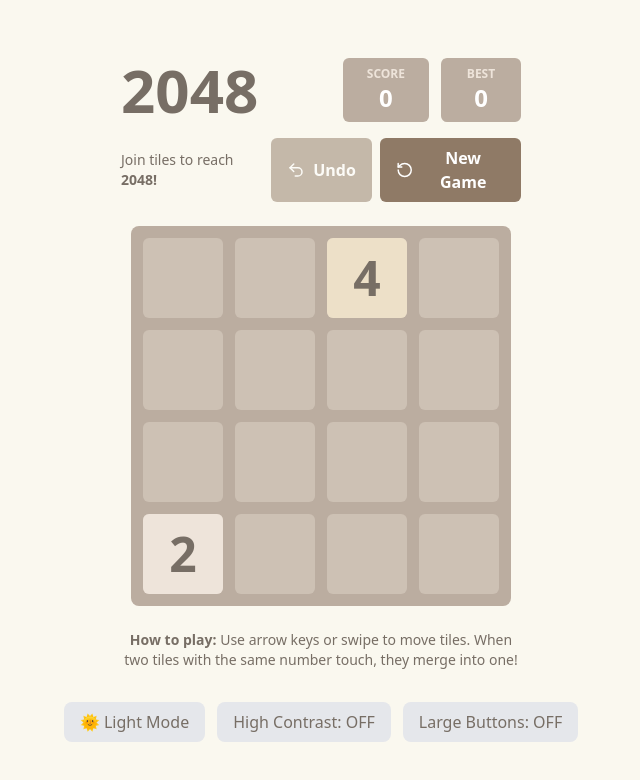
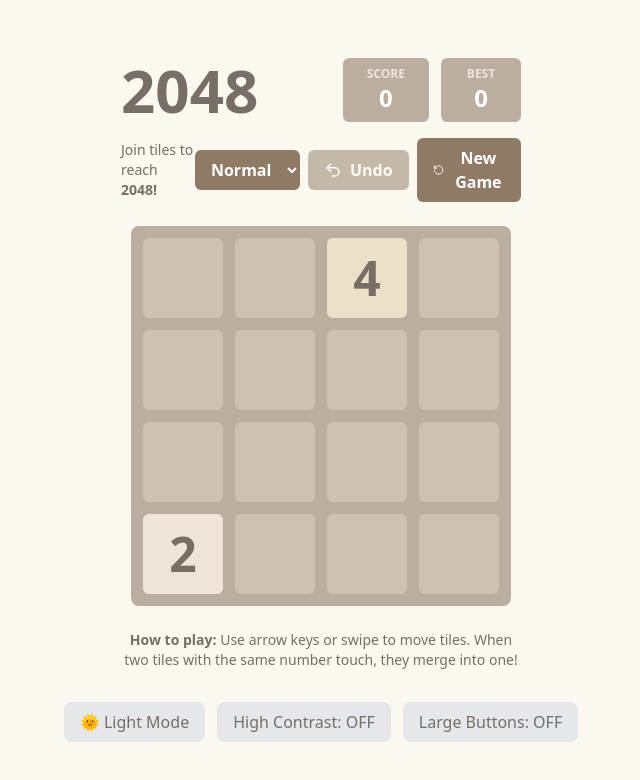
Before and after one commit to vinisha1014/two-zero-four-eight, a React (Vite) app: page / in a window 1280 px wide. Shown: the top 780 px of the page, without its empty margins (319-959 px from the left). Built offline with nearby package versions, Linux system fonts and the light colour scheme.

Commit message:
Added animation speed control and improved theme styling

```diff
--- a/src/components/Header.tsx
+++ b/src/components/Header.tsx
@@ -1,11 +1,31 @@
 import { RotateCcw, Undo2 } from 'lucide-react';
 import { useGame } from '../context/GameContext';
+import { useState, useEffect } from 'react';
 
 /**
  * Header component displays score, best score, and control buttons
  */
 const Header = () => {
   const { score, bestScore, restart, undo, canUndo } = useGame();
+  const [speed, setSpeed] = useState<'normal' | 'fast' | 'off'>(
+    (localStorage.getItem('animationSpeed') as 'normal' | 'fast' | 'off') || 'normal'
+  );
+
+  useEffect(() => {
+    // Apply the CSS variable for tile animation speed
+    const speedMap: Record<typeof speed, string> = {
+      normal: '150ms',
+      fast: '75ms',
+      off: '0ms',
+    };
+    document.documentElement.style.setProperty('--tile-speed', speedMap[speed]);
+  }, [speed]);
+
+  const handleSpeedChange = (value: 'normal' | 'fast' | 'off') => {
+    setSpeed(value);
+    localStorage.setItem('animationSpeed', value);
+    window.dispatchEvent(new CustomEvent('animationSpeedChange', { detail: value }));
+  };
 
   return (
     <div className="w-full max-w-[400px] mb-6">
@@ -21,7 +41,19 @@
         <p className="text-[#776e65] text-sm">
           Join tiles to reach <strong>2048!</strong>
         </p>
-        <div className="flex gap-2">
+        <div className="flex gap-2 items-center">
+          <select
+            value={speed}
+            onChange={(e) => handleSpeedChange(e.target.value as 'normal' | 'fast' | 'off')}
+            className="px-3 py-2 bg-[#8f7a66] text-white rounded-md font-semibold
+                       hover:bg-[#9f8a76] transition-colors cursor-pointer focus:outline-none"
+            title="Animation speed"
+          >
+            <option value="normal">Normal</option>
+            <option value="fast">Fast</option>
+            <option value="off">Off</option>
+          </select>
+
           <button
             onClick={undo}
             disabled={!canUndo}
--- a/src/components/Tile.tsx
+++ b/src/components/Tile.tsx
@@ -4,18 +4,11 @@
   tile: TileType;
 }
 
-/**
- * Tile component represents a single game tile
- * Animates position changes and merge animations using CSS transitions
- */
 const Tile = ({ tile }: TileProps) => {
   const { row, col } = tile.position;
-
-  // Calculate position (each cell is 80px + 12px gap)
   const left = col * 92 + 'px';
   const top = row * 92 + 'px';
 
-  // Get tile color based on value
   const getTileColor = (value: number): string => {
     const colors: Record<number, string> = {
       2: 'bg-[#eee4da] text-[#776e65]',
@@ -30,11 +23,9 @@
       1024: 'bg-[#edc53f] text-white',
       2048: 'bg-[#edc22e] text-white',
     };
-
     return colors[value] || 'bg-[#3c3a32] text-white';
   };
 
-  // Get font size based on value length
   const getFontSize = (value: number): string => {
     const digits = value.toString().length;
     if (digits <= 2) return 'text-5xl';
@@ -46,7 +37,7 @@
     <div
       className={`
         absolute w-20 h-20 rounded-md flex items-center justify-center
-        font-bold transition-all duration-150 ease-in-out
+        font-bold ease-in-out
         ${getTileColor(tile.value)}
         ${getFontSize(tile.value)}
         ${tile.isNew ? 'animate-tile-appear' : ''}
@@ -55,6 +46,8 @@
       style={{
         left,
         top,
+        transition: `all var(--tile-speed) ease-in-out`,
+        animationDuration: `var(--tile-speed)`,
       }}
     >
       {tile.value}
--- a/src/context/GameContext.tsx
+++ b/src/context/GameContext.tsx
@@ -1,18 +1,28 @@
-import { createContext, useContext, useState, useCallback, ReactNode, useEffect } from 'react';
-import { GameState, GameHistory, Direction } from '../types/game';
+import {
+  createContext,
+  useContext,
+  useState,
+  useCallback,
+  ReactNode,
+  useEffect,
+} from "react";
+import { GameState, GameHistory, Direction } from "../types/game";
 import {
   initializeGrid,
   moveTiles,
-  canMove,
   checkGameOver,
-  checkWin
-} from '../utils/gameLogic';
+  checkWin,
+} from "../utils/gameLogic";
+
+type AnimationMode = "normal" | "fast" | "off";
 
 interface GameContextType extends GameState {
   move: (direction: Direction) => void;
   restart: () => void;
   undo: () => void;
   canUndo: boolean;
+  animationMode: AnimationMode;
+  setAnimationMode: (mode: AnimationMode) => void;
 }
 
 const GameContext = createContext<GameContextType | undefined>(undefined);
@@ -20,7 +30,7 @@
 export const useGame = () => {
   const context = useContext(GameContext);
   if (!context) {
-    throw new Error('useGame must be used within GameProvider');
+    throw new Error("useGame must be used within GameProvider");
   }
   return context;
 };
@@ -31,7 +41,7 @@
 
 export const GameProvider = ({ children }: GameProviderProps) => {
   const [gameState, setGameState] = useState<GameState>(() => {
-    const bestScore = parseInt(localStorage.getItem('bestScore') || '0', 10);
+    const bestScore = parseInt(localStorage.getItem("bestScore") || "0", 10);
     return {
       grid: initializeGrid(),
       score: 0,
@@ -43,27 +53,50 @@
 
   const [history, setHistory] = useState<GameHistory[]>([]);
 
+  // Animation Mode State
+  const [animationMode, setAnimationModeState] = useState<AnimationMode>(
+    (localStorage.getItem("animationMode") as AnimationMode) || "normal"
+  );
+
+  const setAnimationMode = useCallback((mode: AnimationMode) => {
+    setAnimationModeState(mode);
+    localStorage.setItem("animationMode", mode);
+  }, []);
+
+  // Apply animation speed to CSS variable
+  useEffect(() => {
+    let speed = "0.3s"; // normal
+    if (animationMode === "fast") speed = "0.1s";
+    if (animationMode === "off") speed = "0s";
+
+    document.documentElement.style.setProperty("--tile-speed", speed);
+  }, [animationMode]);
+
   // Save best score to localStorage
   useEffect(() => {
     if (gameState.score > gameState.bestScore) {
-      localStorage.setItem('bestScore', gameState.score.toString());
+      localStorage.setItem("bestScore", gameState.score.toString());
     }
   }, [gameState.score, gameState.bestScore]);
 
-  const move = useCallback((direction: Direction) => {
+  const move = useCallback(
+    (direction: Direction) => {
       if (gameState.isGameOver) return;
 
       // Save current state to history before moving
-    setHistory(prev => [...prev, {
-      grid: gameState.grid.map(row => [...row]),
+      setHistory((prev) => [
+        ...prev,
+        {
+          grid: gameState.grid.map((row) => [...row]),
           score: gameState.score,
-    }]);
+        },
+      ]);
 
       const result = moveTiles(gameState.grid, direction);
 
       if (!result.moved) {
         // Remove the history entry we just added since nothing changed
-      setHistory(prev => prev.slice(0, -1));
+        setHistory((prev) => prev.slice(0, -1));
         return;
       }
 
@@ -81,11 +114,13 @@
       });
 
       // Keep only last 10 moves in history to prevent memory issues
-    setHistory(prev => prev.slice(-10));
-  }, [gameState]);
+      setHistory((prev) => prev.slice(-10));
+    },
+    [gameState]
+  );
 
   const restart = useCallback(() => {
-    setGameState(prev => ({
+    setGameState((prev) => ({
       grid: initializeGrid(),
       score: 0,
       bestScore: prev.bestScore,
@@ -99,14 +134,14 @@
     if (history.length === 0) return;
 
     const previousState = history[history.length - 1];
-    setGameState(prev => ({
+    setGameState((prev) => ({
       ...prev,
       grid: previousState.grid,
       score: previousState.score,
       isGameOver: false,
       isWon: false,
     }));
-    setHistory(prev => prev.slice(0, -1));
+    setHistory((prev) => prev.slice(0, -1));
   }, [history]);
 
   const value: GameContextType = {
@@ -115,6 +150,8 @@
     restart,
     undo,
     canUndo: history.length > 0,
+    animationMode,
+    setAnimationMode,
   };
 
   return <GameContext.Provider value={value}>{children}</GameContext.Provider>;
--- a/src/index.css
+++ b/src/index.css
@@ -32,14 +32,16 @@
     }
   }
 
+  /* 👇 These now use the CSS variable instead of fixed 200ms */
   .animate-tile-appear {
-    animation: tile-appear 200ms ease-in-out;
+    animation: tile-appear var(--tile-speed, 200ms) ease-in-out;
   }
 
   .animate-tile-merge {
-    animation: tile-merge 200ms ease-in-out;
+    animation: tile-merge var(--tile-speed, 200ms) ease-in-out;
   }
 }
+
 
 
 /* Base light/dark mode styles */
```
Lines whose indentation alone changed are shown as unchanged.
